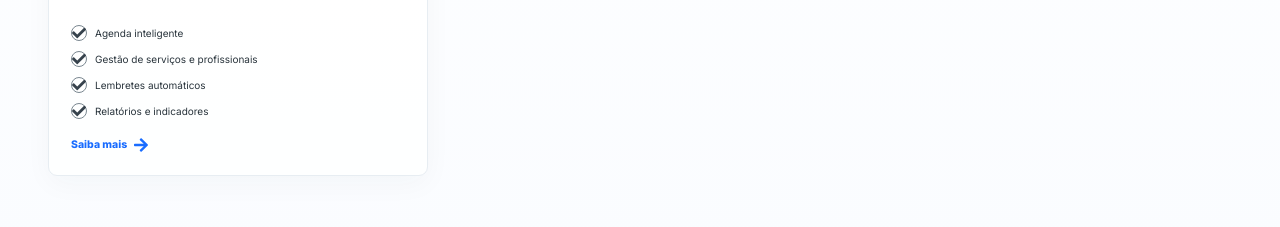
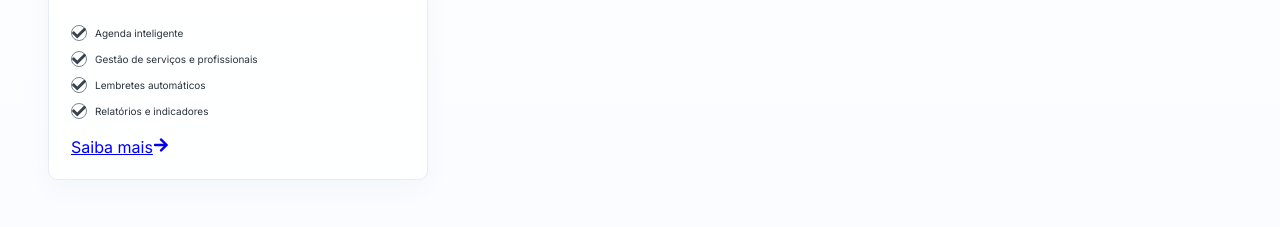
Before and after one commit to NexoCeo/nexoceo-site, a React (Vite) app: page / in a window 1280 px wide. Shown: the part 1060-1287 px from the top of the page. Built offline with nearby package versions, Linux system fonts and the light colour scheme.

Commit message:
Link product card to NexoElo page

```diff
--- a/src/components/sections/products-section/ProductsSection.tsx
+++ b/src/components/sections/products-section/ProductsSection.tsx
@@ -77,14 +77,14 @@ function ProductsSection() {
                 ))}
               </ul>
 
-              <button type="button">
+              <a className={styles.learnMore} href={product.title === 'NexoElo' ? '/nexoelo' : '#contato'}>
                 Saiba mais
 
                 <Icon
                   name="arrow"
                   size={16}
                 />
-              </button>
+              </a>
             </article>
           ))}
         </div>
```
